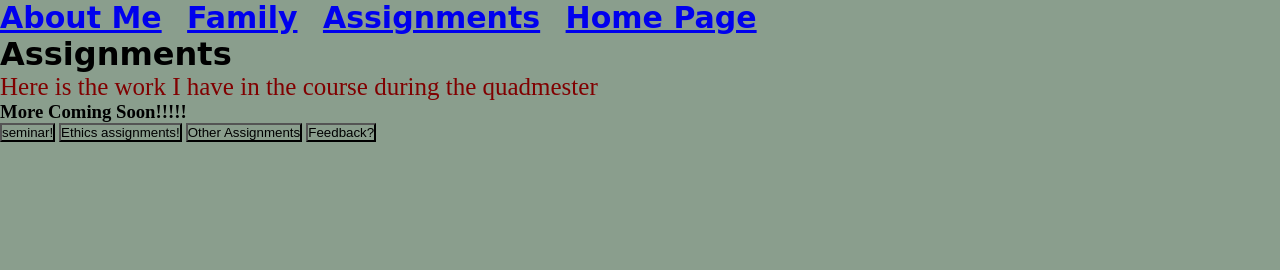
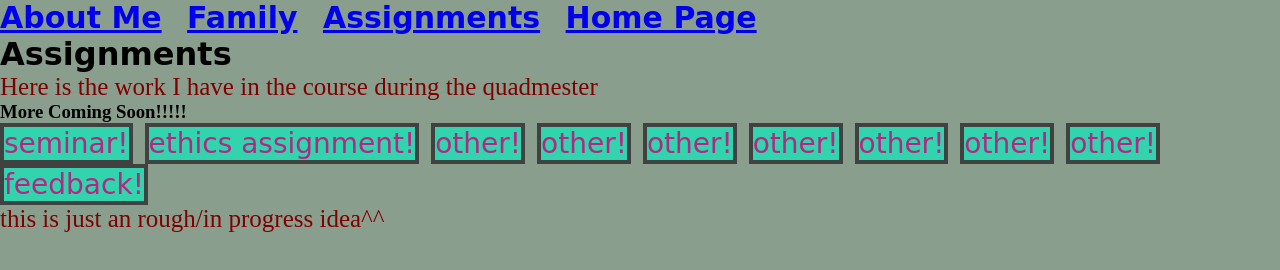
Before and after one commit to Romasssssa/portfolio, a plain HTML site: page pages/assignments.html in a window 1280 px wide. Drawn offline with Linux system fonts and the light colour scheme.

Commit message:
i think im donee

```diff
--- a/pages/assignments.html
+++ b/pages/assignments.html
@@ -2,6 +2,7 @@
     <!DOCTYPE HTML>
     <head>
     <link rel="stylesheet"href="../styles/main.css">
+    <script src="../scripts/buttons.js"></script>
     <div id="navbar">
         <a href="about-me.html">About Me</a>&ensp;
         <a href="family.html">Family</a>&ensp;
@@ -10,15 +11,25 @@
     </div>
     </head>
     <body>
-    <title  >Romassas Website</title>
+    <div>
+    <title>Romassas Website</title>
     <h1>Assignments</h1>
-<p> Here is the work I have in the course during the quadmester</p>
-<h3>More Coming Soon!!!!!</h3>
-<div>
-<button onclick=func1()>seminar!</button>
-<button onclick=func2()>Ethics assignments!</button>
-<button onclick=func3()>Other Assignments</button>
-<button onclick=func4()>Feedback?</button>
-</div>
-</body>
+    <p> Here is the work I have in the course during the quadmester</p>
+    <h3>More Coming Soon!!!!!</h3>
+    </div>
+
+
+<button id=func1 class=buttons onclick="func1()">seminar!</button>&ensp;
+<button id=func2 class=buttons onclick="func2()">ethics assignment!</button>&ensp;
+<button id=func3 class=buttons onclick="func3()">other!</button>&ensp;
+<button id=func4 class=buttons onclick="func4()">other!</button>&ensp;
+<button id=func5 class=buttons onclick="func5()">other!</button>&ensp;
+<button id=func6 class=buttons onclick="func6()">other!</button>&ensp;
+<button id=func7 class=buttons onclick="func7()">other!</button>&ensp;
+<button id=func8 class=buttons onclick="func8()">other!</button>&ensp;
+<button id=func9 class=buttons onclick="func9()">other!</button>&ensp;
+<button id=func10 class=buttons onclick="func10()">feedback!</button>&ensp;
+
+    <p>this is just an rough/in progress idea^^</p>
+    </body>
 </html>
--- a/scripts/buttons.js
+++ b/scripts/buttons.js
@@ -16,25 +16,34 @@ function greet(){
   }
 
   function func3(){
+    alert("all my other assignments will be here soon!!");
+  }
+
+  function func4(){
+    alert("all my other assignments will be here soon!!");
+  }
+
+
+  function func5(){
     alert(" all my other assignments will be here soon!!");
   }
 
-  function func4(){
+  function func6(){
     alert(" all my other assignments will be here soon!!");
   }
 
-  function func5(){
-    alert("have a couple questions here");
-  }
-
-  function func6(){
-    alert(" question 1");
-  }
-
   function func7(){
-    alert(" question 1");
+    alert(" all my other assignments will be here soon");
   }
 
   function func8(){
-    alert(" question 1");
+    alert(" all my other assignments will be here soon!!");
   }
+
+  function func9(){
+    alert(" all my other assignments will be here soon");
+  }
+
+  function func10(){
+    alert("give some feedback");
+  }
--- a/styles/main.css
+++ b/styles/main.css
@@ -22,3 +22,15 @@ p{
     padding:0;
     background-color:#8a9e8d;
 }
+
+
+.buttons{
+
+    font-family: 'Henny Penny', cursive;
+    color:#b42785;
+    font-size:28px;
+    border:4px solid rgb(65,65,65);
+    background-color: rgb(49, 212, 172);
+    cursor:pointer;
+
+}
```
Also changed, not shown: index.html (+7 -4 lines), pages/about-me.html (+1 -21 lines), pages/family.html (+3 -2 lines), 1 other file.
